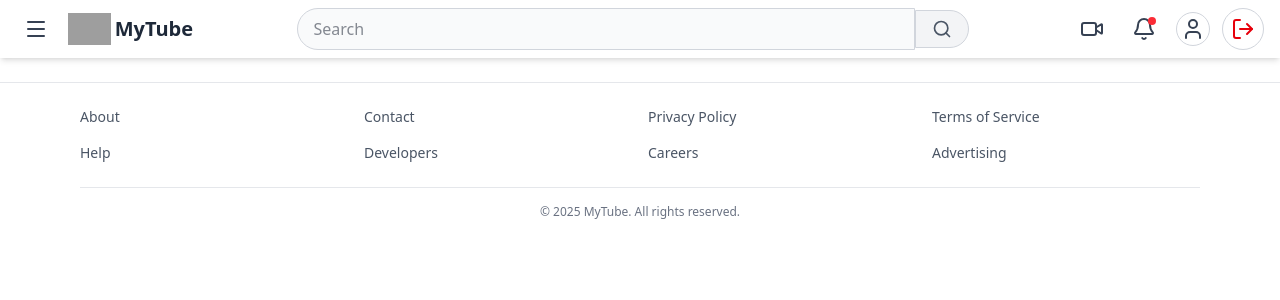
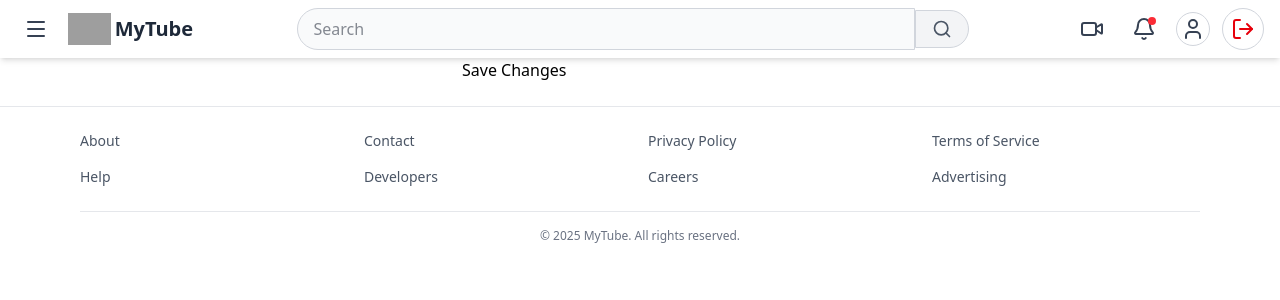
Before and after one commit to hemantrayte/0VideoApp-Backend, a React (Vite) app in the folder frontend/: page /user/update in a window 1280 px wide. Shown: the top 300 px of the page. Built offline with nearby package versions, Linux system fonts and the light colour scheme; no server answers; grey boxes are pictures that could not be loaded.

Commit message:
update file complte

```diff
--- a/frontend/src/App.jsx
+++ b/frontend/src/App.jsx
@@ -5,6 +5,7 @@ import { Outlet } from 'react-router-dom'
 import Signup from './pages/user/Signup'
 import SingleVideo from './pages/video/SingleVideo'
 import CurrentUser from './pages/user/CurrentUser'
+import UpdateAccount from './pages/user/UpdateAccount'
 
 function App() {
 
@@ -13,7 +14,6 @@ function App() {
      <Header />
      <Outlet />
      <Footer />
-     {/* <CurrentUser /> */}
     </>
   )
 }
--- a/frontend/src/pages/user/UpdateAccount.jsx
+++ b/frontend/src/pages/user/UpdateAccount.jsx
@@ -1,9 +1,70 @@
-import React from 'react'
+import React, { useEffect, useState } from 'react'
+import { useNavigate } from 'react-router-dom';
+import api from '../../Api/api';
 
 const UpdateAccount = () => {
+
+  const [currentUser, setCurrentUser] = useState({
+    fullName: "",
+    email: "",
+  });
+
+  const [message, setMessage] = useState("");
+
+  const navigate = useNavigate();
+
+  const handleInputChange = async(e) => {
+      setCurrentUser({
+        ...currentUser,
+        [e.target.name]:e.target.value
+      })
+  }
+
+  const fetchUser = async () => {
+    try {
+      const response = await api.get("users/current-user");
+      console.log(response.data.data);
+      setCurrentUser(response.data.data);
+    } catch (error) {
+      console.log("User not fetched", error);
+    }
+  };
+
+  const handleSubmit = async(e) => {
+  e.preventDefault()
+    try {
+      const response = await api.patch("/users/update-account",currentUser , {
+        headers: { "Content-Type": "application/json" },
+      })
+
+      setMessage(response.data.message || "User  update successfully!");
+      alert("user update successfully")
+      navigate("/user/current-user")
+    } catch (error) {
+      console.log("error occur while updating the user", error)
+    }
+  }
+
+  useEffect(() => {
+    fetchUser();
+  }, []);
+
+
   return (
     <div>
-
+      <form onSubmit={handleSubmit}>
+      <input
+       value={currentUser.fullName || ""}
+       onChange={handleInputChange}
+       name='fullName'
+        />
+       <input
+    value={currentUser.email || ""}
+    onChange={handleInputChange}
+    name='email'
+        />
+        <button type='submit'>Save Changes</button>
+      </form>
     </div>
   )
 }
```
